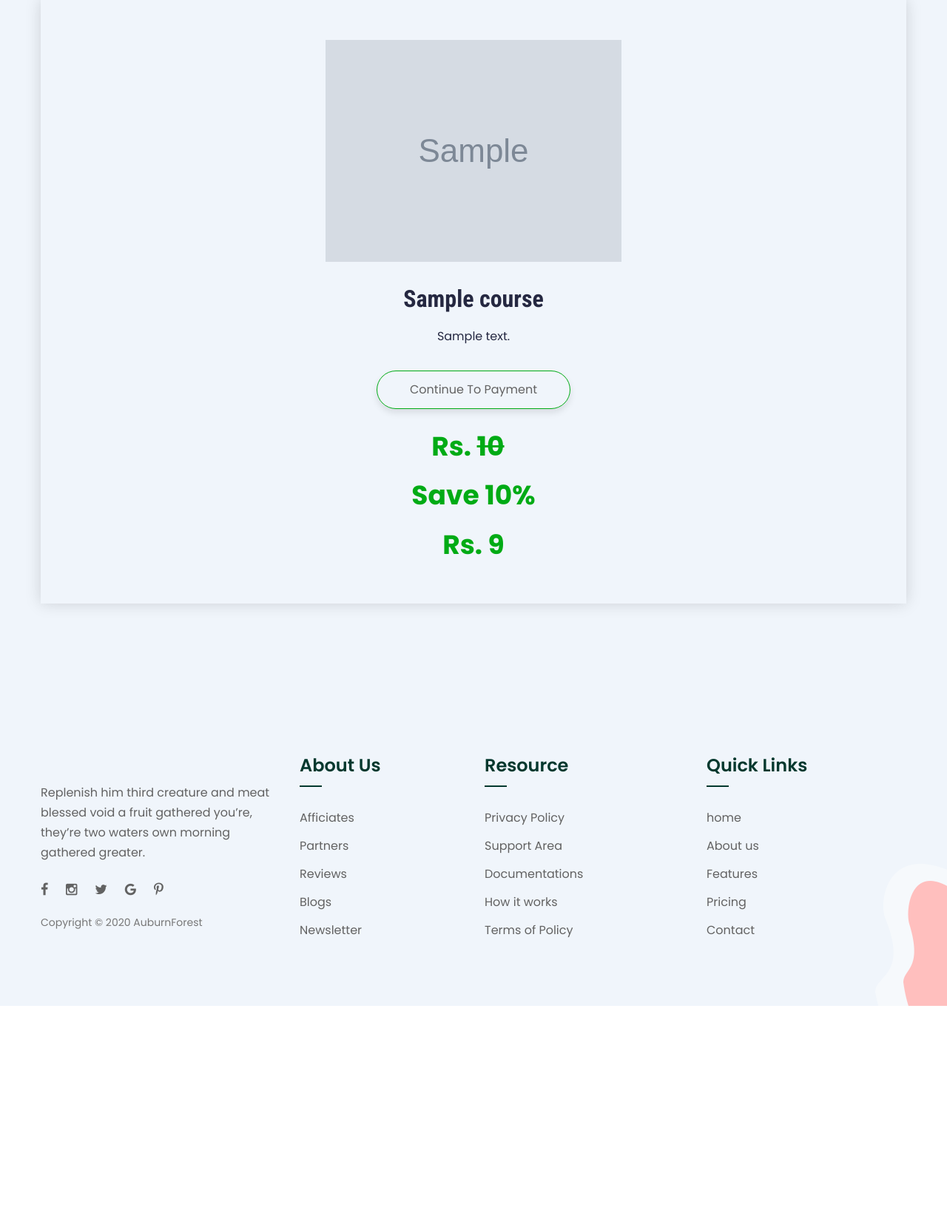
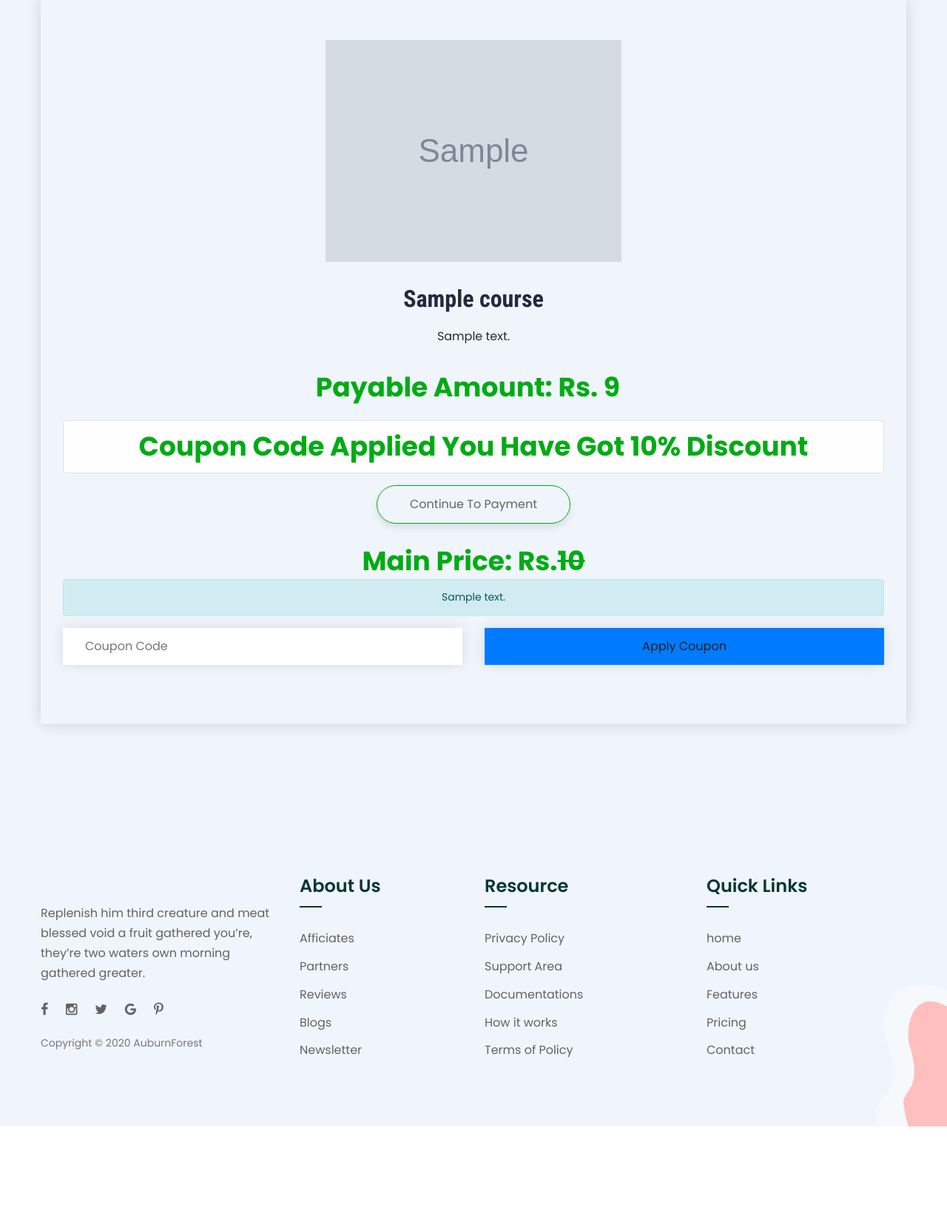
Before and after one commit to knand4930/edutechlearning, a Django app: template main/templates/check_out.html in a window 1280 px wide. Shown: the part 672-2331 px from the top of the page at 74% size. Run offline with Django 3.2, Linux system fonts and the light colour scheme; the template is opened without the code that fills it: most values are stand-ins (such as "Sample title", 1, 10 or a date in 2020); grey boxes marked "Sample" are stand-in pictures; parts of the project's set-up code (start-up, migrations or seed data) failed here and were passed over; some libraries are stand-ins or nearby versions; some web fonts are replaced.

Commit message:
coupon code added

```diff
--- a/main/admin.py
+++ b/main/admin.py
@@ -72,3 +72,4 @@ admin.site.register(Course, CourseAdmin)
 admin.site.register(Video)
 admin.site.register(Payment, PaymentAdmin)
 admin.site.register(UserCourse, UserCourseAdminModel)
+admin.site.register(CouponCode)
--- a/main/templates/check_out.html
+++ b/main/templates/check_out.html
@@ -49,11 +49,53 @@
 										</div>
 										<h3>{{course.name}}</h3>
 										<div class="text">{{ course.description }}</div>
+
+										{% if coupon %}
+
+										<div class="price">Payable Amount: {% cal_sellprice course.price coupon.discount as value %} Rs. {{value}} &nbsp;</div>
+											<p class="alert alert-light border price">
+											Coupon Code Applied
+											You Have Got {{ coupon.discount }}%  Discount
+										</p>
+										<a href="?action=create_payment&couponcode={{ coupon.code }}" class="theme-btn btn-style-eight"><span class="txt">Continue to Payment</span></a>
+										{% else %}
+
+                                        <div class="price">Payable Amount: {% cal_sellprice course.price course.discount as value %} Rs. {{value}} &nbsp;</div>
+										<div class="price">Save {{course.discount}}%</div>
 										<a href="?action=create_payment" class="theme-btn btn-style-eight"><span class="txt">Continue to Payment</span></a>
-                                        <div class="price">Rs. <del>{{course.price}}</del>
-                            &nbsp;</div>
-                                        <div class="price">Save {{course.discount}}%</div>
-										<div class="price">{% cal_sellprice course.price course.discount as value %} Rs. {{value}}</div>
+										{% endif %}
+
+										<div class="price">Main Price: Rs.<del>{{course.price}}</del></div>
+
+
+				<!-- Coupon Area -->
+				<div class="styled-form">
+					{% if coupon_code_message %}
+					<div class="alert alert-info">
+						{{ coupon_code_message }}
+					</div>
+					{% endif %}
+					<form method="get" action="">
+						<div class="row clearfix">
+
+							<!-- Form Group -->
+							<div class="form-group col-lg-6 col-md-12 col-sm-12">
+								<input type="text" name="couponcode" value="" placeholder="Coupon Code" required>
+							</div>
+							<!-- Form Group -->
+							<div class="form-group col-lg-6 col-md-12 col-sm-12">
+								<input type="submit" class="btn btn-primary" value="Apply Coupon">
+							</div>
+
+
+
+						</div>
+
+					</form>
+				</div>
+
+
+
 									</div>
 								</div>
 
```
Also changed, not shown: main/models.py (+9 -0 lines), main/views.py (+19 -1 lines), db.sqlite3, main/migrations/0006_couponcode.py (added).
